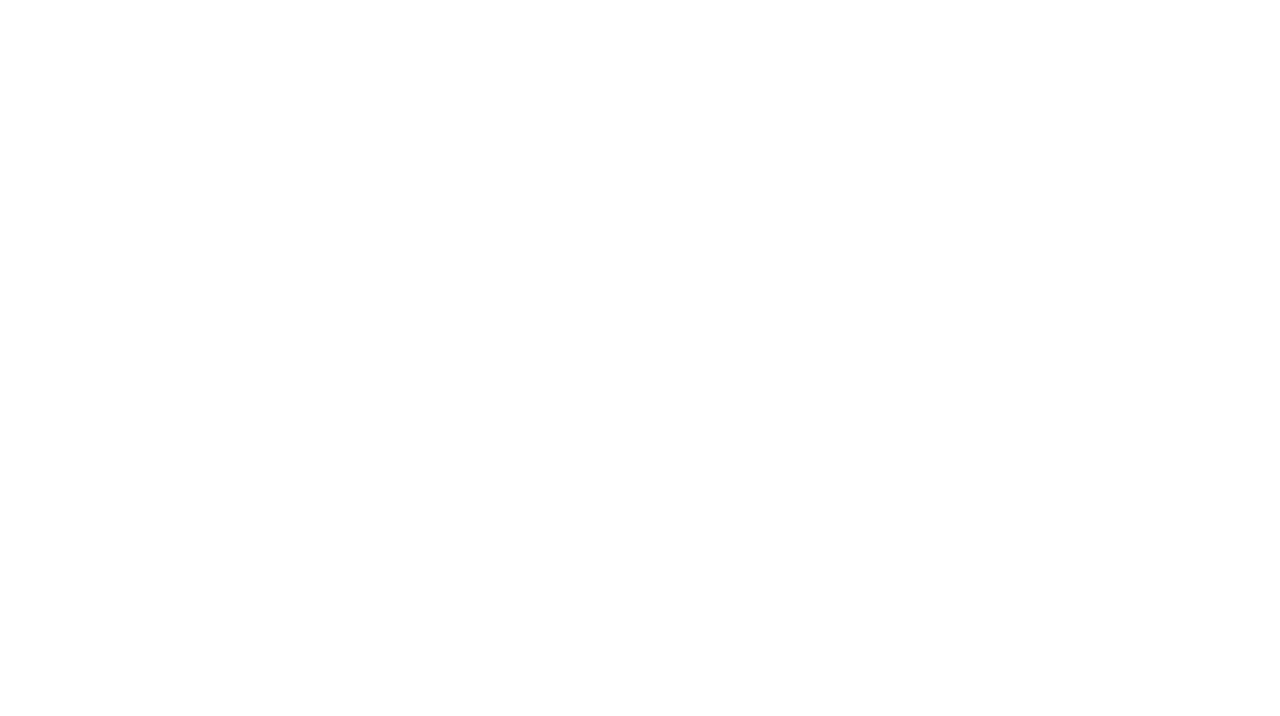
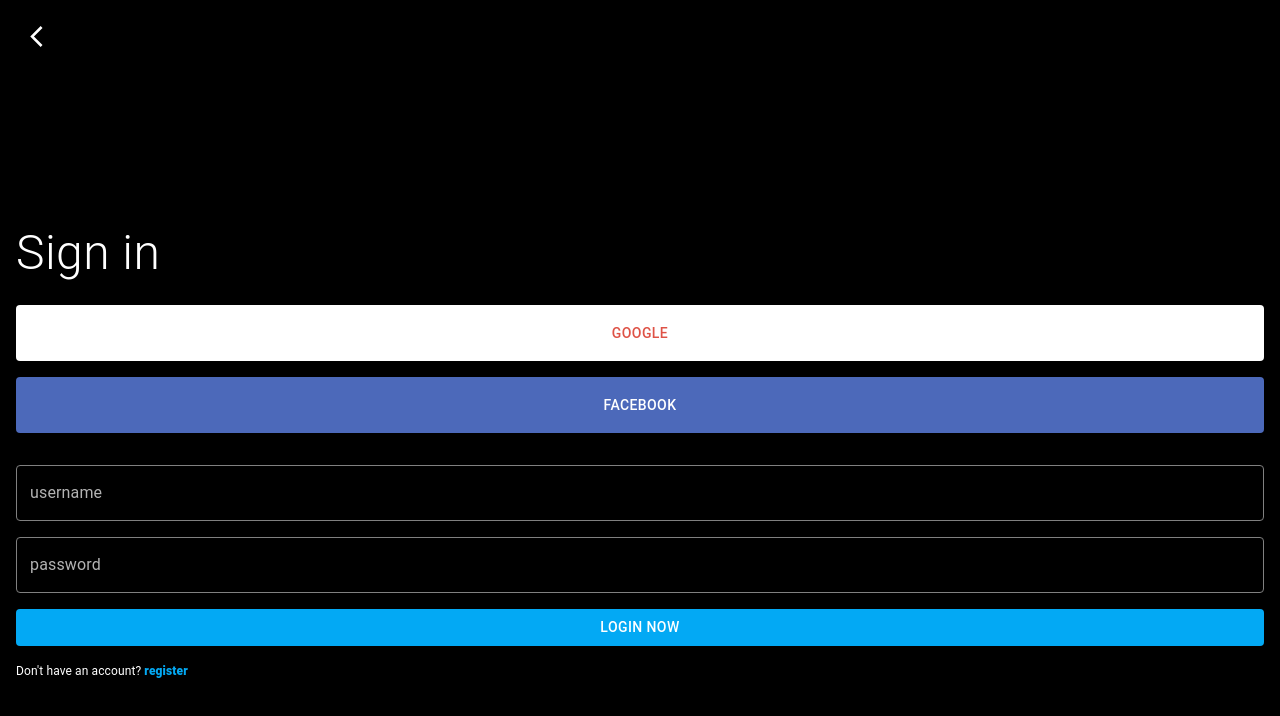
Before and after one commit to lyquita/MovieBooking, a React (Create React App) app in the folder movie-client/: page /login in a window 1280 px wide. Before the commit this address had no page. Shown: the top 716 px of the page. Built offline with nearby package versions, Linux system fonts and the light colour scheme.

Commit message:
Login page

```diff
--- a/movie-client/src/Routes.tsx
+++ b/movie-client/src/Routes.tsx
@@ -3,6 +3,7 @@ import { Routes, Route } from "react-router-dom";
 import Loading from "./components/Loading";
 import PublicLayout from "./layouts/PublicLayout";
 import Home from "./pages/home";
+import Login from "./pages/login";
 import Me from "./pages/me";
 import MovieInfo from "./pages/movieInfo";
 import Showtime from "./pages/showtime";
@@ -43,6 +44,16 @@ const AppRouter = () => {
             </PublicLayout>
           }
         />
+        <Route
+          path="/login"
+          element={
+            <PublicLayout withFooter={false}>
+              <Login />
+            </PublicLayout>
+          }
+        >
+
+        </Route>
       </Routes>
     </Suspense>
   );
--- a/movie-client/src/layouts/components/Nav.tsx
+++ b/movie-client/src/layouts/components/Nav.tsx
@@ -106,7 +106,10 @@ const Nav = () => {
         <Slide in={checked} direction="down" timeout={500}>
           <List>
             <ListItem sx={{ justifyContent: "center", fontSize: "32px" }}>
+              <Link to='/' style={{'textDecoration':'none', color:'white'}}>
               Home
+
+              </Link>
             </ListItem>
             <ListItem sx={{ justifyContent: "center", fontSize: "32px" }}>
               Movies
--- /dev/null
+++ b/movie-client/src/pages/login.tsx
@@ -0,0 +1,109 @@
+import {
+  ArrowBackIosNewOutlined,
+  ArrowLeft,
+  ArrowLeftOutlined,
+} from "@mui/icons-material";
+import {
+  Box,
+  Button,
+  IconButton,
+  Stack,
+  TextField,
+  Typography,
+} from "@mui/material";
+import { Link, useNavigate } from "react-router-dom";
+
+const Login = () => {
+  const navigate = useNavigate();
+  return (
+    <Box
+      sx={{
+        background: "black",
+        color: "white",
+        position: "fixed",
+        width: "100%",
+        zIndex: "1",
+        padding: "1rem",
+        height: "100vh",
+      }}
+    >
+      <IconButton onClick={() => navigate(-1)}>
+        <ArrowBackIosNewOutlined sx={{ width: "25px", height: "25px", color:'white' }} />
+      </IconButton>
+
+      <Typography fontSize={48} fontWeight={300} marginTop="10rem">
+        Sign in
+      </Typography>
+      <Stack marginTop={2} spacing={2}>
+        <Button
+          variant="contained"
+          fullWidth
+          sx={{
+            color: "rgb(222, 82, 70)",
+            background: "white",
+            height: "56px",
+          }}
+        >
+          Google
+        </Button>
+        <Button
+          variant="contained"
+          fullWidth
+          sx={{ background: "#4c69ba", height: "56px" }}
+        >
+          Facebook
+        </Button>
+      </Stack>
+      <Stack marginTop={4} spacing={2}>
+        <TextField
+          label="username"
+          variant="outlined"
+          sx={{
+            "& .MuiOutlinedInput-root": {
+              "& fieldset": { borderColor: "gray" },
+            },
+            input: { color: "white" },
+            label: { color: "rgba(255, 255, 255, 0.7)" },
+            "& p": { color: "rgba(255, 255, 255, 0.7)" },
+            width: "100%",
+          }}
+        />
+        <TextField
+          label="password"
+          variant="outlined"
+          sx={{
+            "& .MuiOutlinedInput-root": {
+              "& fieldset": { borderColor: "gray" },
+            },
+            input: { color: "white" },
+            label: { color: "rgba(255, 255, 255, 0.7)" },
+            "& p": { color: "rgba(255, 255, 255, 0.7)" },
+            width: "100%",
+          }}
+        />
+        <Button
+          variant="contained"
+          fullWidth
+          sx={{ backgroundColor: "#03a9f4" }}
+        >
+          Login now
+        </Button>
+        <Typography fontSize={12}>
+          Don't have an account?{" "}
+          <Link
+            to="/signup"
+            style={{
+              color: "rgb(3, 169, 244)",
+              textDecoration: "none",
+              fontWeight: "800",
+            }}
+          >
+            register
+          </Link>
+        </Typography>
+      </Stack>
+    </Box>
+  );
+};
+
+export default Login;
```
